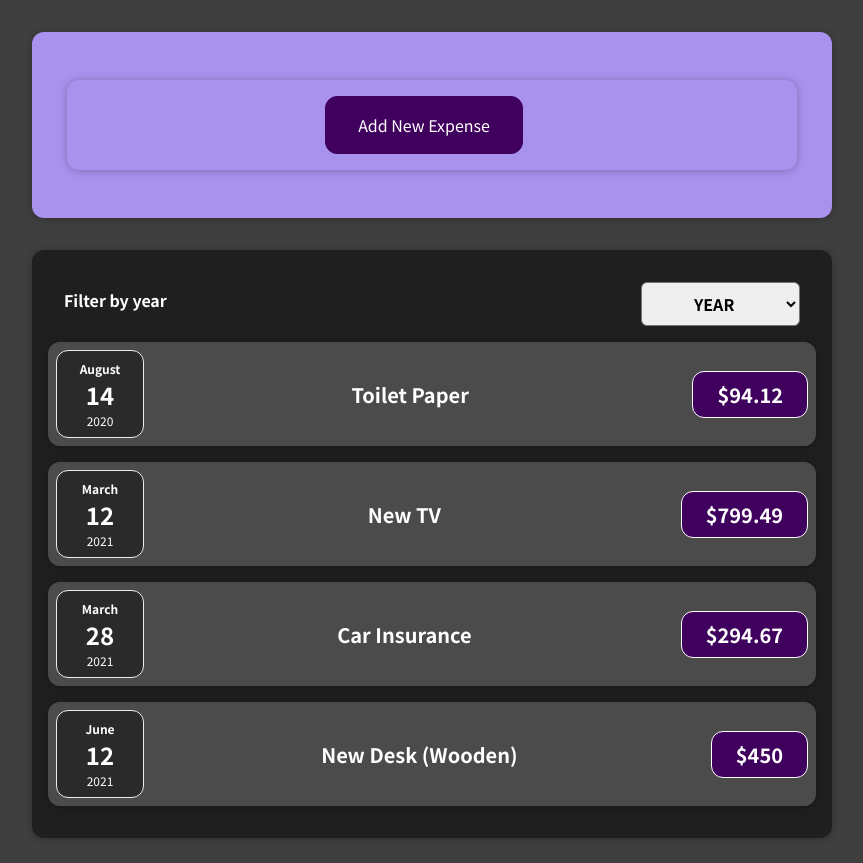
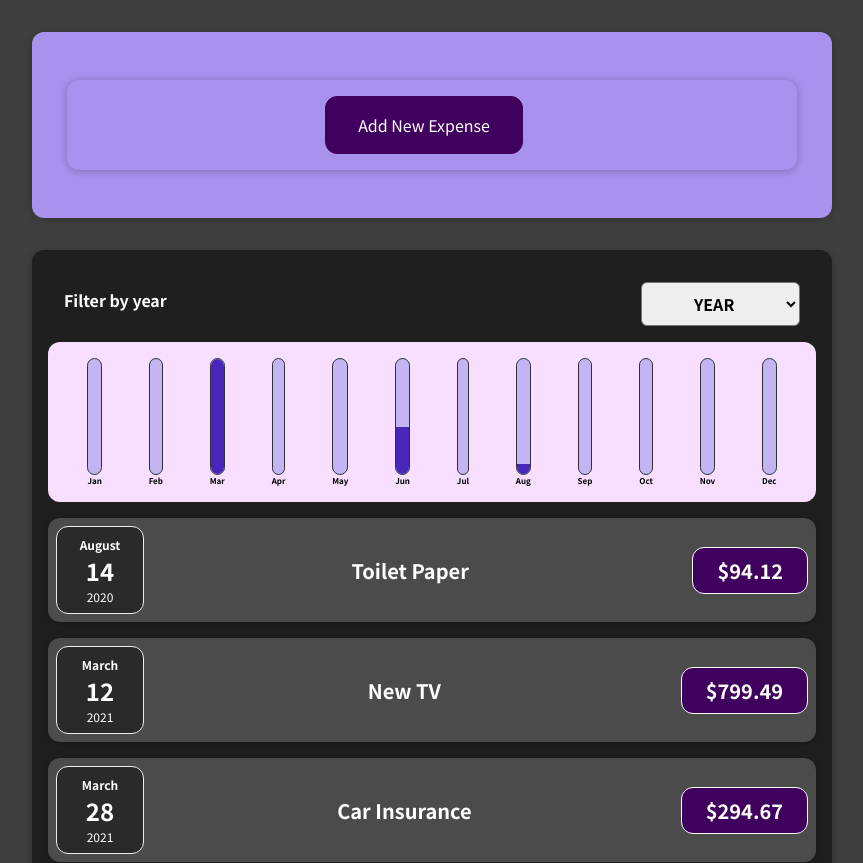
Before and after one commit to BryantIT/react-complete-guide-study, a React (Create React App) app: page / in a window 1280 px wide. Shown: the top 863 px of the page, without its empty margins (208-1071 px from the left). Built offline with nearby package versions, Linux system fonts and the light colour scheme.

Commit message:
adds functions to render chart bars

```diff
--- a/src/components/Chart/Chart.js
+++ b/src/components/Chart/Chart.js
@@ -3,14 +3,17 @@ import './style.css'
 // components
 import ChartBars from '../ChartBars/ChartBars'
 
-const Chart = ({ data }) => {
+const Chart = ({ chartData }) => {
+  const values = chartData.map(point => point.value)
+  const max = Math.max(...values)
+
   return (
     <div className='chart'>
-      {data.map((item) => (
+      {chartData.map((item) => (
         <ChartBars
           key={item.label}
           value={item.value}
-          maxValue={null}
+          maxValue={max}
           label={item.label}
         />
       ))}
--- a/src/components/Expenses/Expenses.js
+++ b/src/components/Expenses/Expenses.js
@@ -3,6 +3,7 @@ import React, { Fragment, useState } from 'react'
 import ExpenseItem from '../ExpenseItem/ExpenseItem'
 import Card from '../Wrappers/Card'
 import ExpenseFilter from '../ExpenseFilter/ExpenseFilter'
+import ExpensesChart from '../ExpensesChart/ExpensesChart'
 // css
 import './style.css'
 
@@ -31,6 +32,7 @@ const Expenses = ({ expenses }) => {
     <Fragment>
       <Card className='expenses'>
         <ExpenseFilter filterExpenses={filterExpenses} />
+        <ExpensesChart displayedExpenses={displayedExpenses}/>
         {shouldDisplayList ? (
           displayedExpenses.map((expense) => (
             <ExpenseItem key={expense.id} expense={expense} />
--- /dev/null
+++ b/src/components/ExpensesChart/ExpensesChart.js
@@ -0,0 +1,27 @@
+// css
+import './style.css'
+// components
+import Chart from '../Chart/Chart'
+
+const ExpensesChart = ({ displayedExpenses }) => {
+  const monthsArray = ['Jan', 'Feb', 'Mar', 'Apr', 'May', 'Jun', 'Jul', 'Aug', 'Sep', 'Oct', 'Nov', 'Dec']
+  const chartData = monthsArray.map(month => {
+    return {
+      label: month,
+      value: 0
+    }
+  })
+
+  if (displayedExpenses && displayedExpenses.length > 0) {
+    for (const expense of displayedExpenses) {
+      const month = expense.date.getMonth()
+      chartData[month].value += expense.amount
+    }
+  }
+
+  return (
+    <Chart chartData={chartData}/>
+  )
+}
+
+export default ExpensesChart
```
Also changed, not shown: src/components/ExpensesChart/style.css (added).
